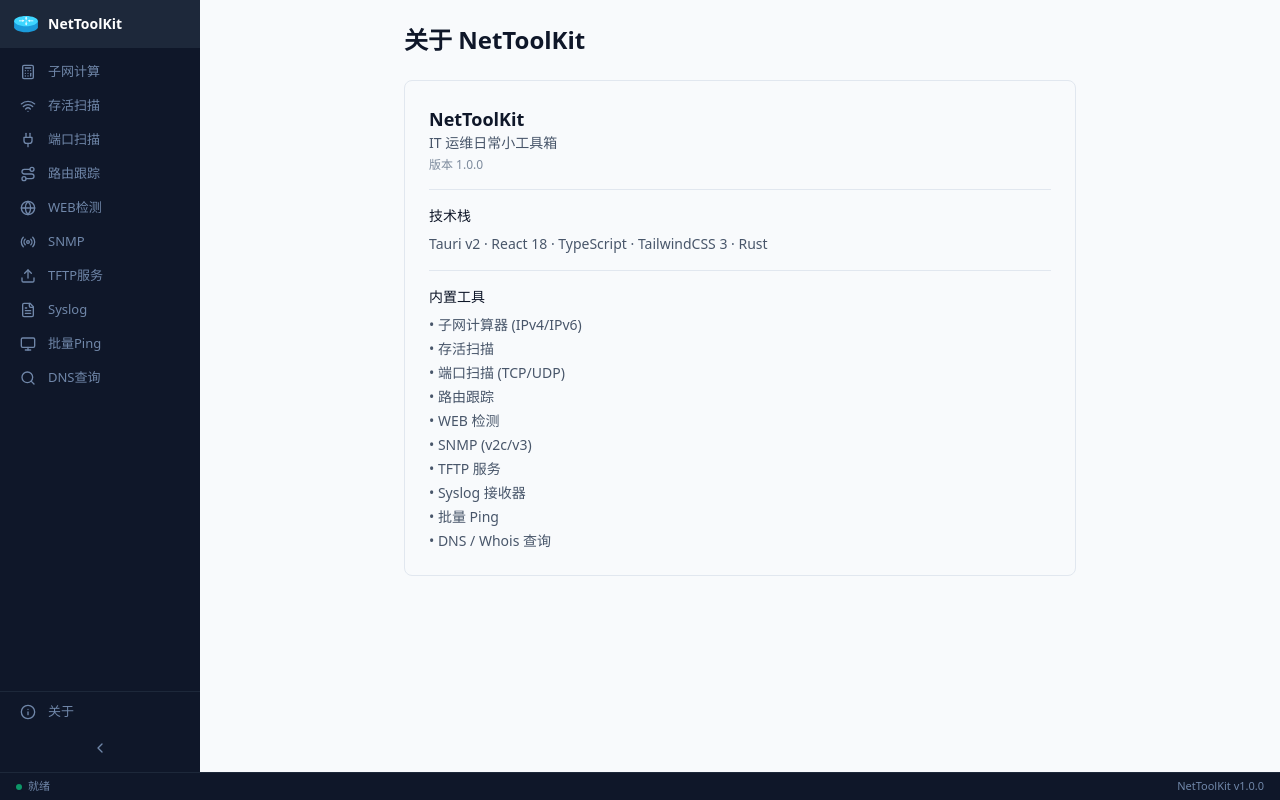
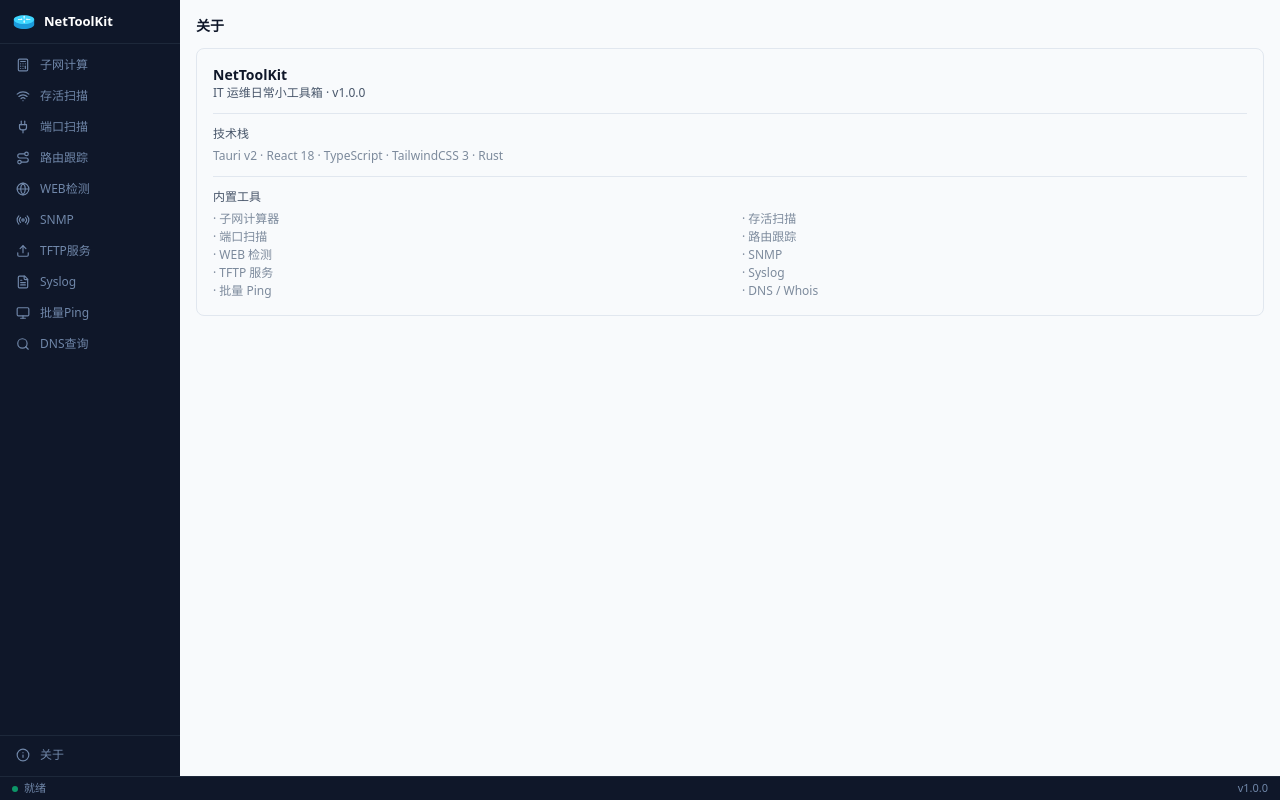
Before and after one commit to neowong/net-toolkit, a React (Vite) app: page /about in a window 1280 px wide. Built offline with nearby package versions, Linux system fonts and the light colour scheme.

Commit message:
style: compact UI, remove sidebar collapse arrow, reduce whitespace

```diff
--- a/src/layouts/AppShell.tsx
+++ b/src/layouts/AppShell.tsx
@@ -1,8 +1,8 @@
-import { useState, useMemo } from "react";
+import { useMemo } from "react";
 import { Outlet, useNavigate, useLocation } from "react-router-dom";
 import {
   Calculator, Wifi, Plug, Route, Globe, Radio, Upload, FileText,
-  Monitor, Search, Info, ChevronLeft, ChevronRight,
+  Monitor, Search, Info,
 } from "lucide-react";
 
 interface NavItem {
@@ -28,7 +28,6 @@
 export default function AppShell() {
   const navigate = useNavigate();
   const location = useLocation();
-  const [collapsed, setCollapsed] = useState(false);
 
   const activeKey = useMemo(
     () => NAV_ITEMS.find(item => location.pathname.startsWith(item.path))?.key ?? null,
@@ -40,24 +39,21 @@
       <div className="flex flex-1 overflow-hidden">
         {/* Sidebar */}
         <aside
-          className={`${collapsed ? "w-[56px]" : "w-[200px]"} shrink-0 flex flex-col transition-[width] duration-200 ease-out`}
+          className="w-[180px] shrink-0 flex flex-col"
           style={{ backgroundColor: "hsl(var(--sidebar-bg))" }}
         >
           {/* Brand */}
           <div
-            onClick={() => setCollapsed(!collapsed)}
-            className={`flex items-center h-12 border-b px-3 gap-2 cursor-pointer select-none transition-colors hover:bg-[hsl(var(--sidebar-hover))]
-              ${collapsed ? "justify-center" : ""}`}
+            className="flex items-center h-11 border-b px-3 gap-2 select-none"
             style={{ borderColor: "hsl(var(--sidebar-hover))" }}
-            title={collapsed ? "展开菜单" : "收起菜单"}
           >
-            <img src="/router.svg" alt="NetToolKit" className="h-7 w-7 object-contain shrink-0" />
-            {!collapsed && <span className="text-sm font-bold text-white truncate">NetToolKit</span>}
+            <img src="/router.svg" alt="NetToolKit" className="h-6 w-6 object-contain shrink-0" />
+            <span className="text-[13px] font-bold text-white truncate">NetToolKit</span>
           </div>
 
           {/* Navigation */}
-          <nav className="flex-1 py-2 overflow-y-auto sidebar-scroll">
-            <div className="px-2 space-y-0.5">
+          <nav className="flex-1 py-1.5 overflow-y-auto sidebar-scroll">
+            <div className="px-1.5 space-y-px">
               {NAV_ITEMS.map(item => {
                 const active = activeKey === item.key;
                 const Icon = item.icon;
@@ -65,45 +61,37 @@
                   <button
                     key={item.key}
                     onClick={() => navigate(item.path)}
-                    className={`flex items-center gap-3 w-full select-none transition-all duration-150 rounded-lg
-                      px-3 h-8 ${active ? "font-medium" : "hover:bg-[hsl(var(--sidebar-hover))]"}`}
+                    className={`flex items-center gap-2.5 w-full select-none transition-all duration-150 rounded-md
+                      px-2.5 h-[30px] ${active ? "font-medium" : "hover:bg-[hsl(var(--sidebar-hover))]"}`}
                     style={active
                       ? { backgroundColor: "hsl(var(--sidebar-active))", color: "hsl(var(--accent-foreground))" }
                       : { color: "hsl(var(--sidebar-text-muted))" }
                     }
-                    title={item.label}
                   >
-                    <Icon size={16} className="shrink-0" />
-                    {!collapsed && <span className="text-[13px] truncate">{item.label}</span>}
+                    <Icon size={14} className="shrink-0" />
+                    <span className="text-[12px] truncate">{item.label}</span>
                   </button>
                 );
               })}
             </div>
           </nav>
 
-          {/* Bottom: About + Collapse toggle */}
-          <div className="px-2 pb-2 border-t" style={{ borderColor: "hsl(var(--sidebar-hover))" }}>
+          {/* Bottom: About */}
+          <div className="px-1.5 pb-1.5 border-t" style={{ borderColor: "hsl(var(--sidebar-hover))" }}>
             <button
               onClick={() => navigate("/about")}
-              className="flex items-center gap-3 w-full px-3 h-8 mt-1 rounded-lg text-[13px] transition-colors hover:bg-[hsl(var(--sidebar-hover))]"
+              className="flex items-center gap-2.5 w-full px-2.5 h-[30px] mt-1 rounded-md text-[12px] transition-colors hover:bg-[hsl(var(--sidebar-hover))]"
               style={{ color: "hsl(var(--sidebar-text-muted))" }}
             >
-              <Info size={16} />
-              {!collapsed && <span>关于</span>}
-            </button>
-            <button
-              onClick={() => setCollapsed(!collapsed)}
-              className="flex items-center justify-center w-full h-8 mt-1 rounded-lg transition-colors hover:bg-[hsl(var(--sidebar-hover))]"
-              style={{ color: "hsl(var(--sidebar-text-muted))" }}
-            >
-              {collapsed ? <ChevronRight size={16} /> : <ChevronLeft size={16} />}
+              <Info size={14} />
+              <span>关于</span>
             </button>
           </div>
         </aside>
 
         {/* Content */}
         <main className="flex-1 overflow-auto" style={{ backgroundColor: "hsl(var(--bg-content))" }}>
-          <div className="animate-in p-6">
+          <div className="animate-in p-4">
             <Outlet />
           </div>
         </main>
@@ -111,15 +99,15 @@
 
       {/* Status bar */}
       <footer
-        className="h-7 shrink-0 flex items-center px-4 text-[11px] gap-3 select-none"
+        className="h-6 shrink-0 flex items-center px-3 text-[11px] gap-3 select-none"
         style={{ backgroundColor: "hsl(var(--sidebar-bg))", color: "hsl(var(--sidebar-text-muted))", borderColor: "hsl(var(--sidebar-hover))", borderTopWidth: 1 }}
       >
         <span className="flex items-center gap-1.5">
-          <span className="w-1.5 h-1.5 rounded-full shadow-sm" style={{ backgroundColor: "hsl(var(--success))" }} />
+          <span className="w-1.5 h-1.5 rounded-full" style={{ backgroundColor: "hsl(var(--success))" }} />
           就绪
         </span>
         <span className="flex-1" />
-        <span>NetToolKit v1.0.0</span>
+        <span>v1.0.0</span>
       </footer>
     </div>
   );
--- a/src/pages/AboutPage.tsx
+++ b/src/pages/AboutPage.tsx
@@ -1,33 +1,32 @@
 export default function AboutPage() {
   return (
-    <div className="max-w-2xl mx-auto space-y-6">
-      <h1 className="text-2xl font-bold">关于 NetToolKit</h1>
-      <div className="rounded-lg border border-[hsl(var(--border))] p-6 space-y-4">
+    <div className="space-y-3">
+      <h1 className="text-sm font-semibold">关于</h1>
+      <div className="rounded-lg border border-[hsl(var(--border))] p-4 space-y-3">
         <div>
-          <h2 className="text-lg font-semibold">NetToolKit</h2>
-          <p className="text-sm text-[hsl(var(--text-secondary))]">IT 运维日常小工具箱</p>
-          <p className="text-xs text-[hsl(var(--text-tertiary))] mt-1">版本 1.0.0</p>
+          <h2 className="text-sm font-semibold">NetToolKit</h2>
+          <p className="text-xs text-[hsl(var(--text-secondary))]">IT 运维日常小工具箱 · v1.0.0</p>
         </div>
-        <div className="border-t border-[hsl(var(--border))] pt-4">
-          <h3 className="text-sm font-medium mb-2">技术栈</h3>
-          <p className="text-sm text-[hsl(var(--text-secondary))]">
+        <div className="border-t border-[hsl(var(--border))] pt-3">
+          <h3 className="text-xs font-medium mb-1.5 text-[hsl(var(--text-secondary))]">技术栈</h3>
+          <p className="text-xs text-[hsl(var(--text-tertiary))]">
             Tauri v2 · React 18 · TypeScript · TailwindCSS 3 · Rust
           </p>
         </div>
-        <div className="border-t border-[hsl(var(--border))] pt-4">
-          <h3 className="text-sm font-medium mb-2">内置工具</h3>
-          <ul className="text-sm text-[hsl(var(--text-secondary))] space-y-1">
-            <li>• 子网计算器 (IPv4/IPv6)</li>
-            <li>• 存活扫描</li>
-            <li>• 端口扫描 (TCP/UDP)</li>
-            <li>• 路由跟踪</li>
-            <li>• WEB 检测</li>
-            <li>• SNMP (v2c/v3)</li>
-            <li>• TFTP 服务</li>
-            <li>• Syslog 接收器</li>
-            <li>• 批量 Ping</li>
-            <li>• DNS / Whois 查询</li>
-          </ul>
+        <div className="border-t border-[hsl(var(--border))] pt-3">
+          <h3 className="text-xs font-medium mb-1.5 text-[hsl(var(--text-secondary))]">内置工具</h3>
+          <div className="grid grid-cols-2 gap-x-6 gap-y-0.5 text-xs text-[hsl(var(--text-tertiary))]">
+            <span>· 子网计算器</span>
+            <span>· 存活扫描</span>
+            <span>· 端口扫描</span>
+            <span>· 路由跟踪</span>
+            <span>· WEB 检测</span>
+            <span>· SNMP</span>
+            <span>· TFTP 服务</span>
+            <span>· Syslog</span>
+            <span>· 批量 Ping</span>
+            <span>· DNS / Whois</span>
+          </div>
         </div>
       </div>
     </div>
--- a/src/pages/BatchPingPage.tsx
+++ b/src/pages/BatchPingPage.tsx
@@ -103,8 +103,8 @@
   };
 
   return (
-    <div className="space-y-6">
-      <h1 className="text-lg font-bold">批量 Ping</h1>
+    <div className="space-y-3">
+      <h1 className="text-sm font-semibold">批量 Ping</h1>
 
       <div className="flex gap-4">
         <div className="flex-1">
--- a/src/pages/DnsQueryPage.tsx
+++ b/src/pages/DnsQueryPage.tsx
@@ -71,8 +71,8 @@
   };
 
   return (
-    <div className="space-y-6">
-      <h1 className="text-lg font-bold">DNS / Whois 查询</h1>
+    <div className="space-y-3">
+      <h1 className="text-sm font-semibold">DNS / Whois 查询</h1>
 
       {/* Mode toggle */}
       <div className="flex gap-2">
--- a/src/pages/LiveScanPage.tsx
+++ b/src/pages/LiveScanPage.tsx
@@ -62,7 +62,7 @@
   const dead = results?.filter(r => !r.alive) ?? [];
 
   return (
-    <div className="space-y-6">
+    <div className="space-y-3">
       <p className="text-xs text-[hsl(var(--text-tertiary))]">基于系统 ping + TCP 后备(135/445)探测，结果仅供参考。</p>
       <div className="flex items-end gap-3 flex-wrap">
         <div>
@@ -163,7 +163,7 @@
 export default function LiveScanPage() {
   return (
     <div>
-      <h1 className="text-lg font-bold mb-4">存活扫描</h1>
+      <h1 className="text-sm font-semibold mb-2">存活扫描</h1>
       <LiveScanner />
     </div>
   );
--- a/src/pages/PortScanPage.tsx
+++ b/src/pages/PortScanPage.tsx
@@ -113,7 +113,7 @@
   const udpClosed = (udpResults ?? []).filter(r => !r.open && !r.filtered).length;
 
   return (
-    <div className="space-y-6">
+    <div className="space-y-3">
       {/* Scan type toggle */}
       <div className="flex gap-2">
         <button
@@ -277,7 +277,7 @@
 export default function PortScanPage() {
   return (
     <div>
-      <h1 className="text-lg font-bold mb-4">端口扫描</h1>
+      <h1 className="text-sm font-semibold mb-2">端口扫描</h1>
       <PortScanner />
     </div>
   );
--- a/src/pages/SnmpPage.tsx
+++ b/src/pages/SnmpPage.tsx
@@ -89,7 +89,7 @@
   };
 
   return (
-    <div className="space-y-6">
+    <div className="space-y-3">
       {/* Version toggle */}
       <div className="flex gap-2">
         <button
@@ -282,7 +282,7 @@
 export default function SnmpPage() {
   return (
     <div>
-      <h1 className="text-lg font-bold mb-4">SNMP</h1>
+      <h1 className="text-sm font-semibold mb-2">SNMP</h1>
       <SnmpChecker />
     </div>
   );
--- a/src/pages/SubnetCalcPage.tsx
+++ b/src/pages/SubnetCalcPage.tsx
@@ -175,7 +175,7 @@
   const fmt = (arr: string[] | number[]) => isV6 ? arr.join(":") : arr.join(".");
 
   return (
-    <div className="space-y-6">
+    <div className="space-y-3">
       <div className="flex items-end gap-3 flex-wrap">
         <div>
           <label className="block text-xs font-medium text-[hsl(var(--text-secondary))] mb-1">IP 地址</label>
@@ -249,7 +249,7 @@
 export default function SubnetCalcPage() {
   return (
     <div>
-      <h1 className="text-lg font-bold mb-4">子网计算器</h1>
+      <h1 className="text-sm font-semibold mb-2">子网计算器</h1>
       <SubnetCalc />
     </div>
   );
--- a/src/pages/SyslogPage.tsx
+++ b/src/pages/SyslogPage.tsx
@@ -69,7 +69,7 @@
 export default function SyslogPage() {
   return (
     <div>
-      <h1 className="text-lg font-bold mb-4">Syslog</h1>
+      <h1 className="text-sm font-semibold mb-2">Syslog</h1>
       <SyslogReceiver />
     </div>
   );
--- a/src/pages/TftpPage.tsx
+++ b/src/pages/TftpPage.tsx
@@ -126,7 +126,7 @@
 export default function TftpPage() {
   return (
     <div>
-      <h1 className="text-lg font-bold mb-4">TFTP服务</h1>
+      <h1 className="text-sm font-semibold mb-2">TFTP服务</h1>
       <TftpServer />
     </div>
   );
--- a/src/pages/TraceroutePage.tsx
+++ b/src/pages/TraceroutePage.tsx
@@ -203,7 +203,7 @@
 export default function TraceroutePage() {
   return (
     <div>
-      <h1 className="text-lg font-bold mb-4">路由跟踪</h1>
+      <h1 className="text-sm font-semibold mb-2">路由跟踪</h1>
       <Traceroute />
     </div>
   );
--- a/src/pages/WebCheckPage.tsx
+++ b/src/pages/WebCheckPage.tsx
@@ -56,7 +56,7 @@
   };
 
   return (
-    <div className="space-y-6">
+    <div className="space-y-3">
       <div className="flex items-end gap-3 flex-wrap">
         <div className="flex-1 min-w-80">
           <label className={labelClass}>URL (每行一个)</label>
@@ -137,7 +137,7 @@
 export default function WebCheckPage() {
   return (
     <div>
-      <h1 className="text-lg font-bold mb-4">WEB检测</h1>
+      <h1 className="text-sm font-semibold mb-2">WEB检测</h1>
       <WebChecker />
     </div>
   );
```
